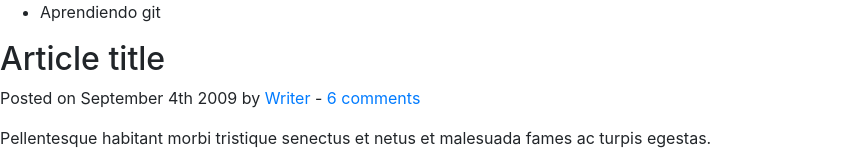
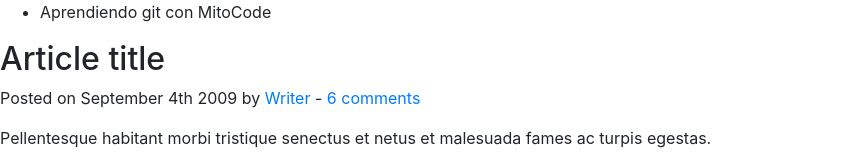
Before and after one commit to amazuera-devops/demo-repository-2, a plain HTML site: page index.html in a window 1280 px wide. Shown: the top 160 px of the page, without its empty margins (0-858 px from the left). Drawn offline with nearby package versions, Linux system fonts and the light colour scheme.

Commit message:
Se modifico el index.html Adicion de palabra MitoCode

```diff
--- a/index.html
+++ b/index.html
@@ -16,7 +16,7 @@
 	<header>
 		<nav>
 			<ul>
-				<li>Aprendiendo git</li>
+				<li>Aprendiendo git con MitoCode</li>
 			</ul>
 		</nav>
 	</header>
```
